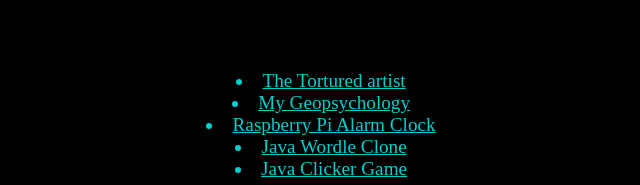
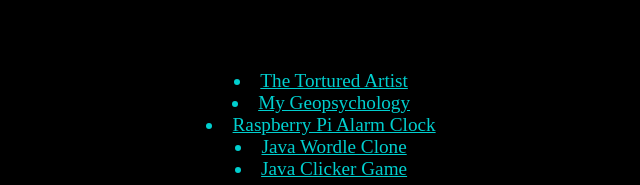
Before and after one commit to Chickensfly/Chickensfly.github.io, a plain HTML site: page index.html in a window 1280 px wide. Shown: the part 666-851 px from the top of the page, 319-959 px from the left. Drawn offline with Linux system fonts and the light colour scheme.

Commit message:
capitalization
changed capitalization of posts

```diff
--- a/index.html
+++ b/index.html
@@ -68,7 +68,7 @@
 
         <div>
             <a href = "torturedArtistOct2024.html" class = "center">
-                <li>The Tortured artist</li>
+                <li>The Tortured Artist</li>
             </a>
             <a href = "map.html" class = "center">
                 <li>My Geopsychology</li>
```
